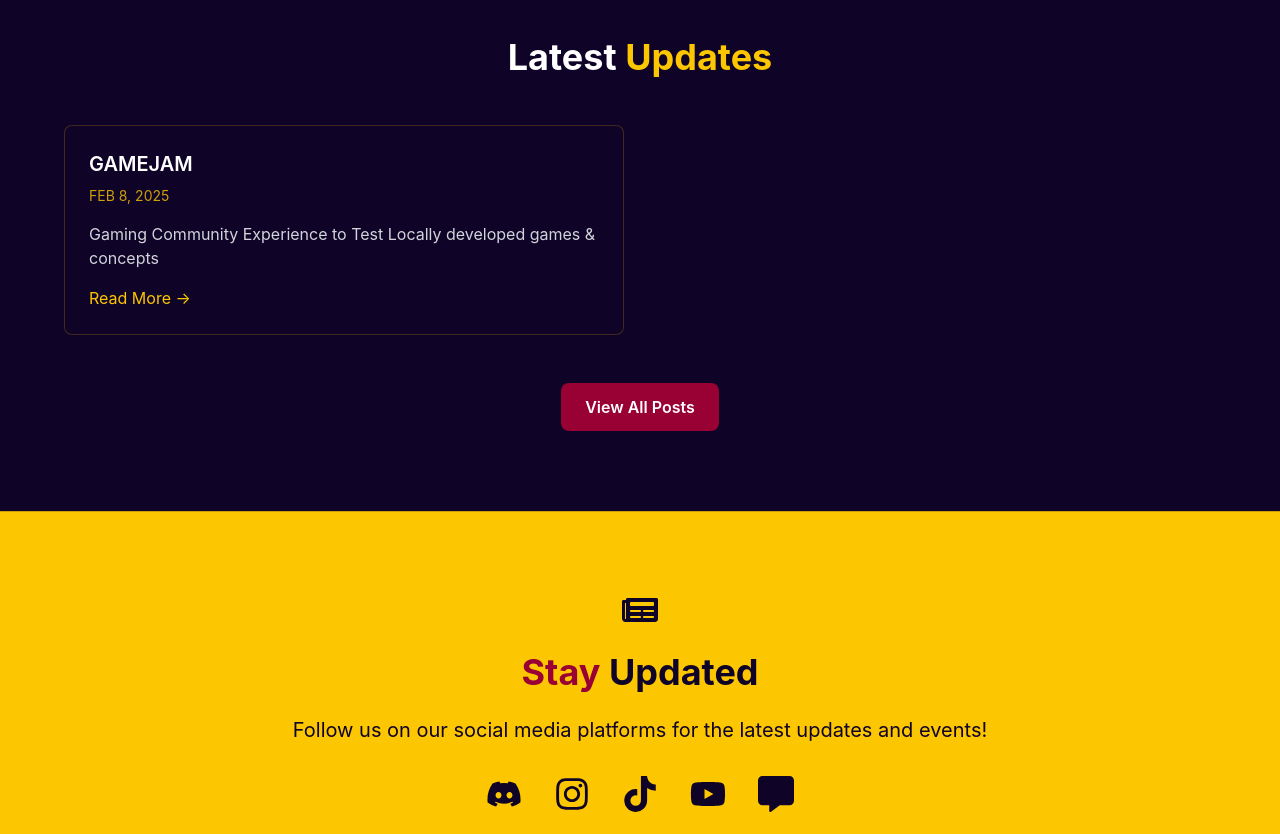
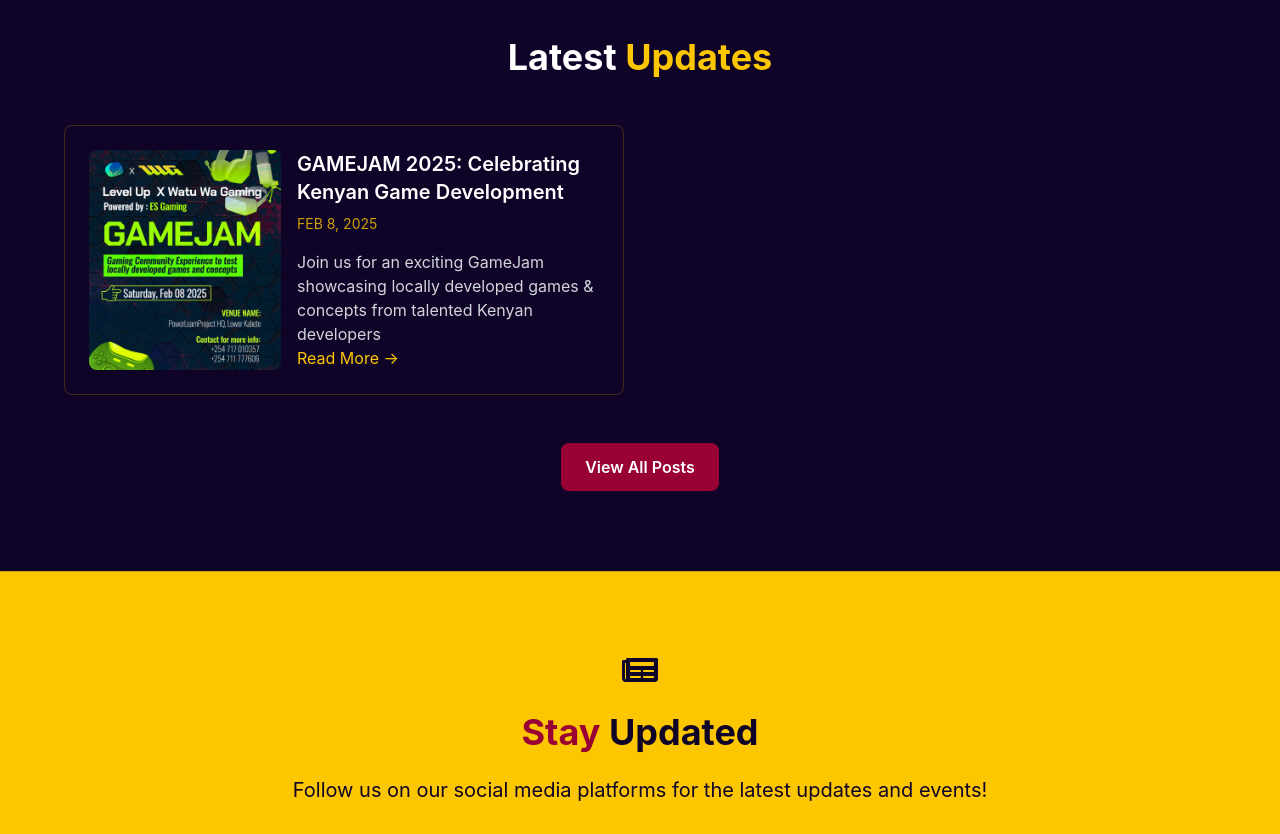
Before and after one commit to MikeBrandon/wwg-landing, a Next.js app: page / in a window 1280 px wide. Shown: the part 1640-2474 px from the top of the page. Built offline with nearby package versions, Linux system fonts and the light colour scheme.

Commit message:
add: blog post

```diff
--- a/src/app/blog/page.tsx
+++ b/src/app/blog/page.tsx
@@ -3,8 +3,12 @@
 import blogPosts from '@/utils/blogPosts';
 import Link from 'next/link';
 import { FaArrowLeft } from 'react-icons/fa';
+import Image from 'next/image';
+import { useState } from 'react';
 
 export default function Blog() {
+  const [selectedImage, setSelectedImage] = useState<string | null>(null);
+
   return (
     <div className="min-h-screen bg-primary text-background py-8 md:py-12">
       <div className="max-w-6xl mx-auto px-4 md:px-6">
@@ -26,18 +30,48 @@ export default function Blog() {
           {blogPosts.map((post) => (
             <article
               key={post.id}
-              className="bg-primary/5 p-4 md:p-8 rounded-lg border border-background/20"
+              className="bg-primary/5 p-4 md:p-8 rounded-lg border border-background/20 flex flex-col md:flex-row gap-6"
             >
-              <h2 className="text-xl md:text-2xl font-semibold mb-2">{post.title}</h2>
-              <p className="text-background/80 text-xs md:text-sm mb-3 md:mb-4">{post.date}</p>
-              <p className="text-gray-300 text-sm md:text-base mb-4 md:mb-6">{post.content}</p>
-              <div className="flex justify-between items-center">
-                <span className="text-xs md:text-sm text-gray-400">#{post.id}</span>
+              <div
+                className="relative w-full md:w-64 h-48 md:h-auto flex-shrink-0 rounded-lg overflow-hidden cursor-pointer"
+                onClick={() => setSelectedImage(post.image)}
+              >
+                <Image
+                  src={post.image || "/blog-placeholder.jpg"}
+                  alt={post.title}
+                  fill
+                  className="object-cover"
+                />
+              </div>
+              <div className="flex flex-col flex-grow">
+                <h2 className="text-xl md:text-2xl font-semibold mb-2">{post.title}</h2>
+                <p className="text-background/80 text-xs md:text-sm mb-3 md:mb-4">{post.date}</p>
+                <p className="text-gray-300 text-sm md:text-base mb-4 md:mb-6">{post.content}</p>
+                <div className="flex justify-between items-center mt-auto">
+                  <span className="text-xs md:text-sm text-gray-400">#{post.id}</span>
+                </div>
               </div>
             </article>
           ))}
         </div>
       </div>
+
+      {/* Fullscreen Image Modal */}
+      {selectedImage && (
+        <div
+          className="fixed inset-0 bg-black bg-opacity-90 z-50 flex items-center justify-center p-4"
+          onClick={() => setSelectedImage(null)}
+        >
+          <div className="relative w-full max-w-4xl h-[80vh]">
+            <Image
+              src={selectedImage}
+              alt="Fullscreen view"
+              fill
+              className="object-contain"
+            />
+          </div>
+        </div>
+      )}
     </div>
   );
 }
--- a/src/app/page.tsx
+++ b/src/app/page.tsx
@@ -67,17 +67,27 @@ export default function Home() {
           {blogPosts.map((post, index) => (
               <div
                 key={index}
-                className="bg-primary p-4 md:p-6 rounded-lg border border-background/20"
+                className="bg-primary p-4 md:p-6 rounded-lg border border-background/20 flex gap-4 h-full"
               >
+                <div className="relative w-48 flex-shrink-0 rounded-lg overflow-hidden">
+                  <Image
+                    src={post.image || "/blog-placeholder.jpg"}
+                    alt={post.title}
+                    fill
+                    className="object-cover"
+                  />
+                </div>
+                <div className="flex flex-col h-full">
                   <h3 className="text-lg md:text-xl font-semibold mb-2">{post.title}</h3>
                   <p className="text-background/80 text-xs md:text-sm mb-3 md:mb-4">{post.date}</p>
                   <p className="text-gray-300 text-sm md:text-base">{post.excerpt}</p>
                   <Link
                     href="/blog"
-                  className="inline-block text-background mt-3 md:mt-4 hover:text-secondary/80 text-sm md:text-base"
+                    className="inline-block text-background mt-auto hover:text-secondary/80 text-sm md:text-base"
                   >
                     Read More →
                   </Link>
+                </div>
               </div>
             ))}
           </div>
--- a/src/utils/blogPosts.ts
+++ b/src/utils/blogPosts.ts
@@ -2,12 +2,12 @@ const blogPosts = [
   {
     id: 1,
     image: "/gamejam.jpg",
-    title: "GAMEJAM ",
+    title: "GAMEJAM 2025: Celebrating Kenyan Game Development",
     date: "FEB 8, 2025",
-    excerpt: "Gaming Community Experience to Test Locally developed games & concepts",
+    excerpt: "Join us for an exciting GameJam showcasing locally developed games & concepts from talented Kenyan developers",
     content:
-      "Gaming Community Experience to test locally developed games and concepts",
-  },
+      "We're thrilled to announce our upcoming GameJam event where we'll be showcasing amazing games and concepts developed right here in Kenya. This community-driven experience will feature hands-on testing of new games, networking opportunities with local developers, and valuable feedback sessions. Whether you're a developer looking to share your creation or a gamer excited to try something new, this event is for you. The GameJam will include competitive tournaments, development workshops, and exclusive previews of upcoming Kenyan-made games. Don't miss this chance to be part of Kenya's growing game development scene!",
+  }
 ];
 
 export default blogPosts;
```
Lines whose indentation alone changed are shown as unchanged.
